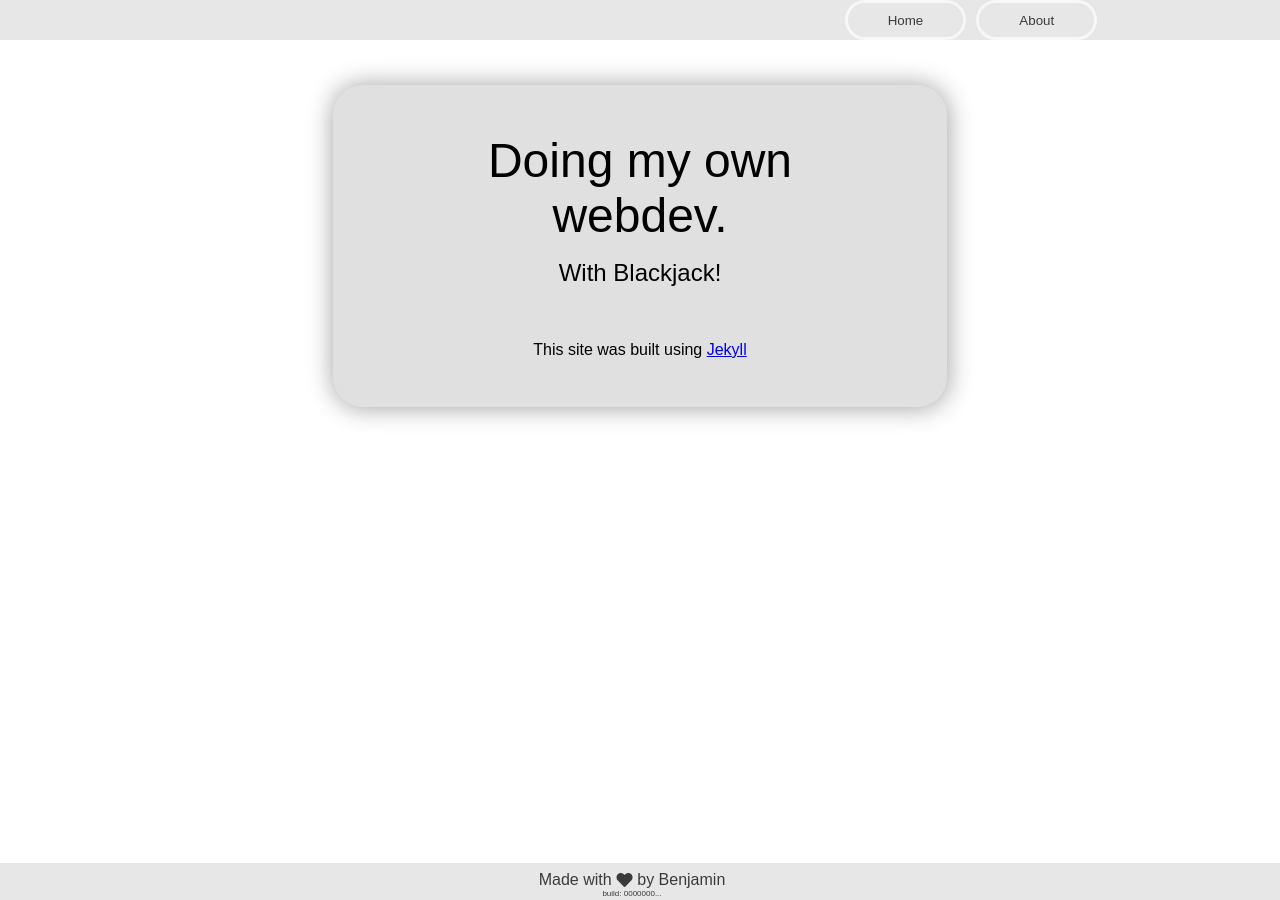
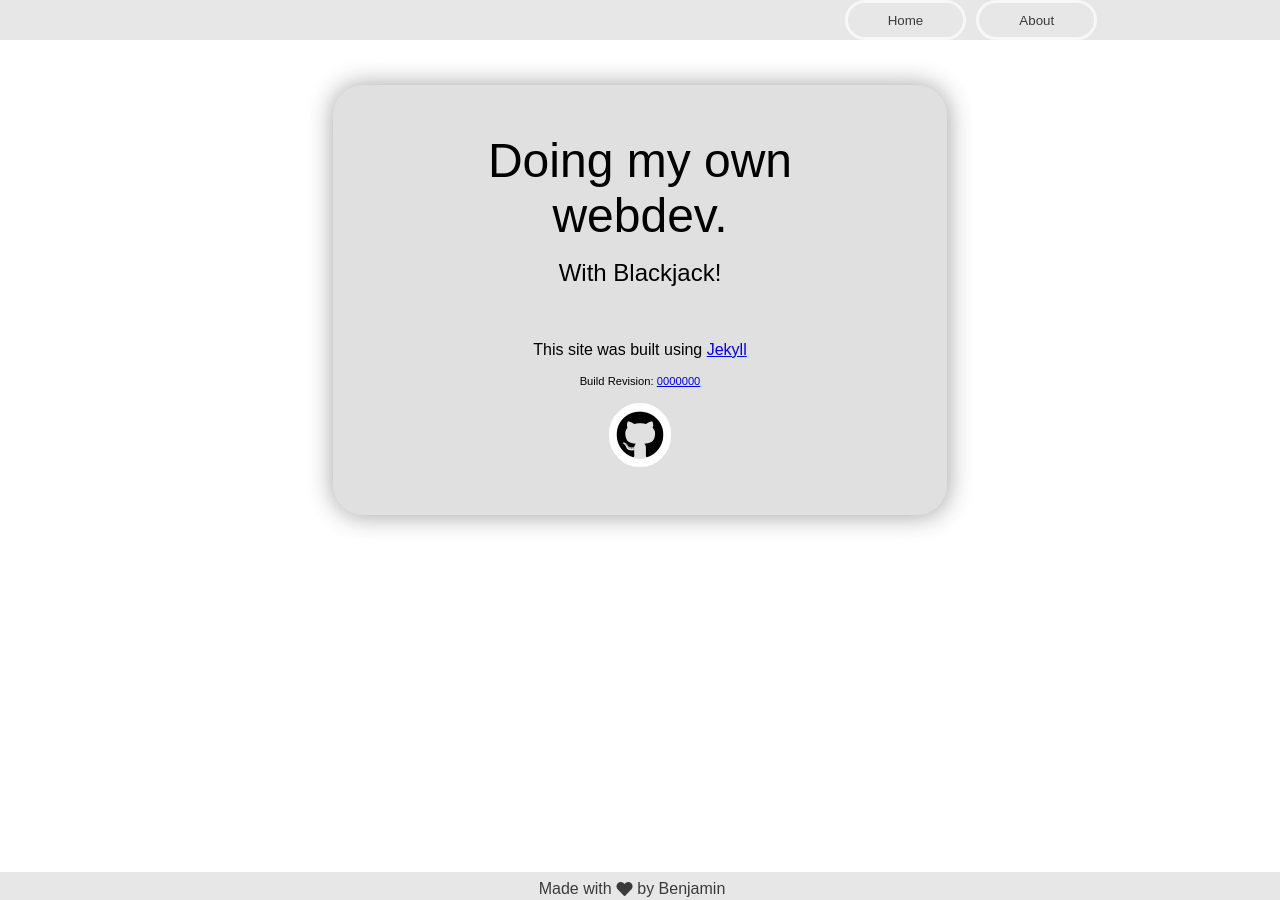
Before and after one commit to benjammin4dayz/benjammin4dayz.github.io, a Jekyll site: the page built from _pages/about.md, in a window 1280 px wide. Built offline with Jekyll 4.4.1, drawn with Linux system fonts in a browser that asks for light colours; some of the changed lines change nothing that is shown.

Commit message:
feat: link to build revision and repo

```diff
--- a/_includes/footer.html
+++ b/_includes/footer.html
@@ -14,8 +14,5 @@
       ></i>
       by Benjamin
     </span>
-    <span class="build-revision"
-      >build: {{ site.github.build_revision | truncate: 10 }}
-    </span>
   </div>
 </footer>
--- a/_pages/about.md
+++ b/_pages/about.md
@@ -37,6 +37,12 @@ title: About
   #hidden-message {
     opacity: 0;
   }
+  .build-revision {
+    display: block;
+    margin-top: 1rem;
+    font-size: 0.7rem;
+    text-decoration: italic;
+  }
 </style>
 <body>
   <div class="container">
@@ -49,7 +55,23 @@ title: About
     >
     <span class="content text-center">
       This site was built using
-      <a href="https://jekyllrb.com/">Jekyll</a>
+      <a href="https://jekyllrb.com/" target="_blank">Jekyll</a>
+      <br />
+      <span class="build-revision">
+        Build Revision: <a href="{{ site.github.repository_url }}/commit/{{ site.github.build_revision }}" target="_blank">{{ site.github.build_revision | truncate: 7, "" }}</a>
+      </span>
+      <i
+        class="fab fa-github"
+        title="Click here to view the source code for this website"
+        onclick="window.open('{{ site.github.repository_url }}')"
+        style="
+          cursor: pointer;
+          font-size: 3rem;
+          margin-top: 1rem;
+          border: 0.5rem solid var(--primary-color);
+          border-radius: 100px;
+        "
+      ></i>
     </span>
   </div>
   <script>
--- a/assets/css/includes.css
+++ b/assets/css/includes.css
@@ -41,8 +41,3 @@
   justify-content: center;
   align-items: center;
 }
-.build-revision {
-  right: 0;
-  font-size: 0.5rem;
-  text-decoration: italic;
-}
```
